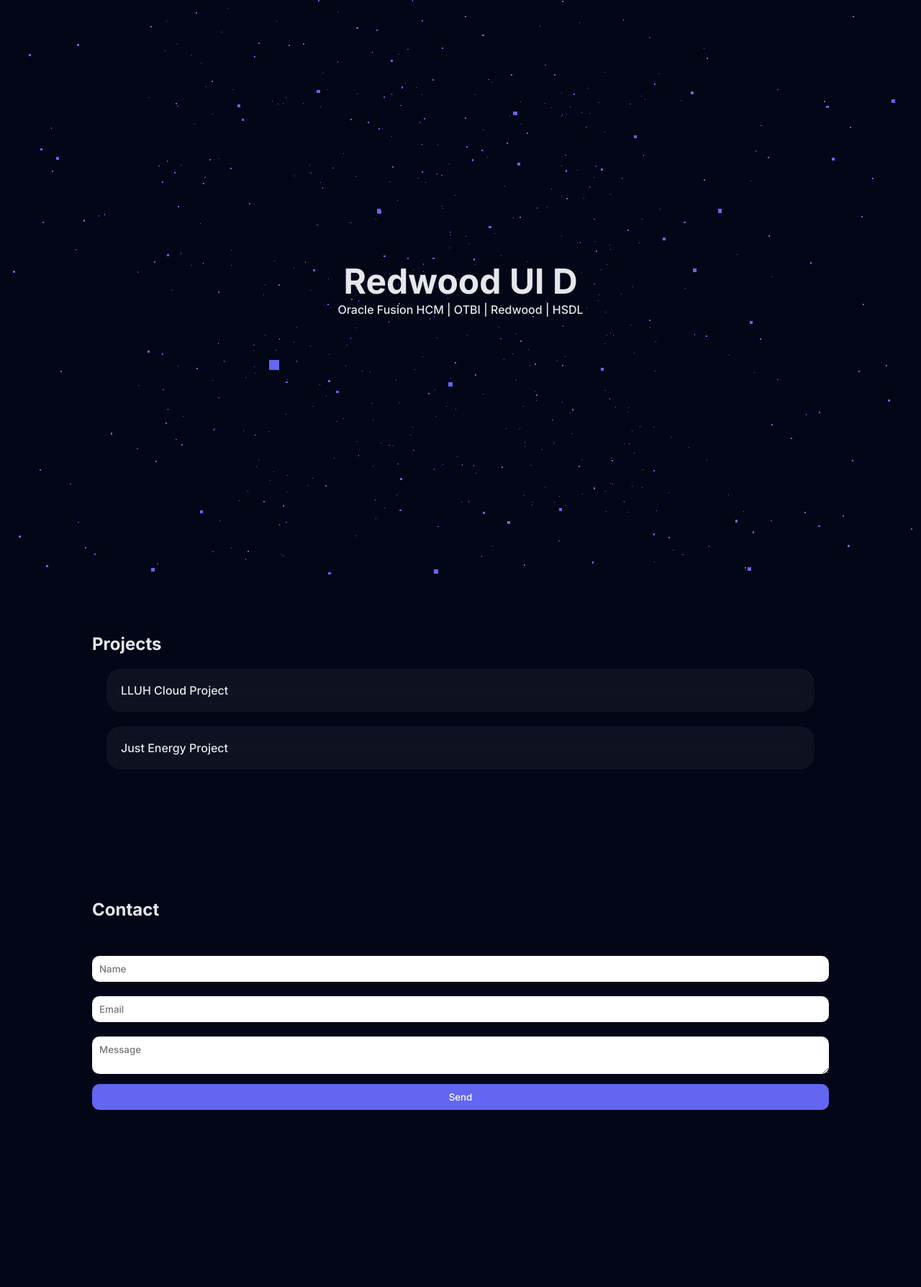
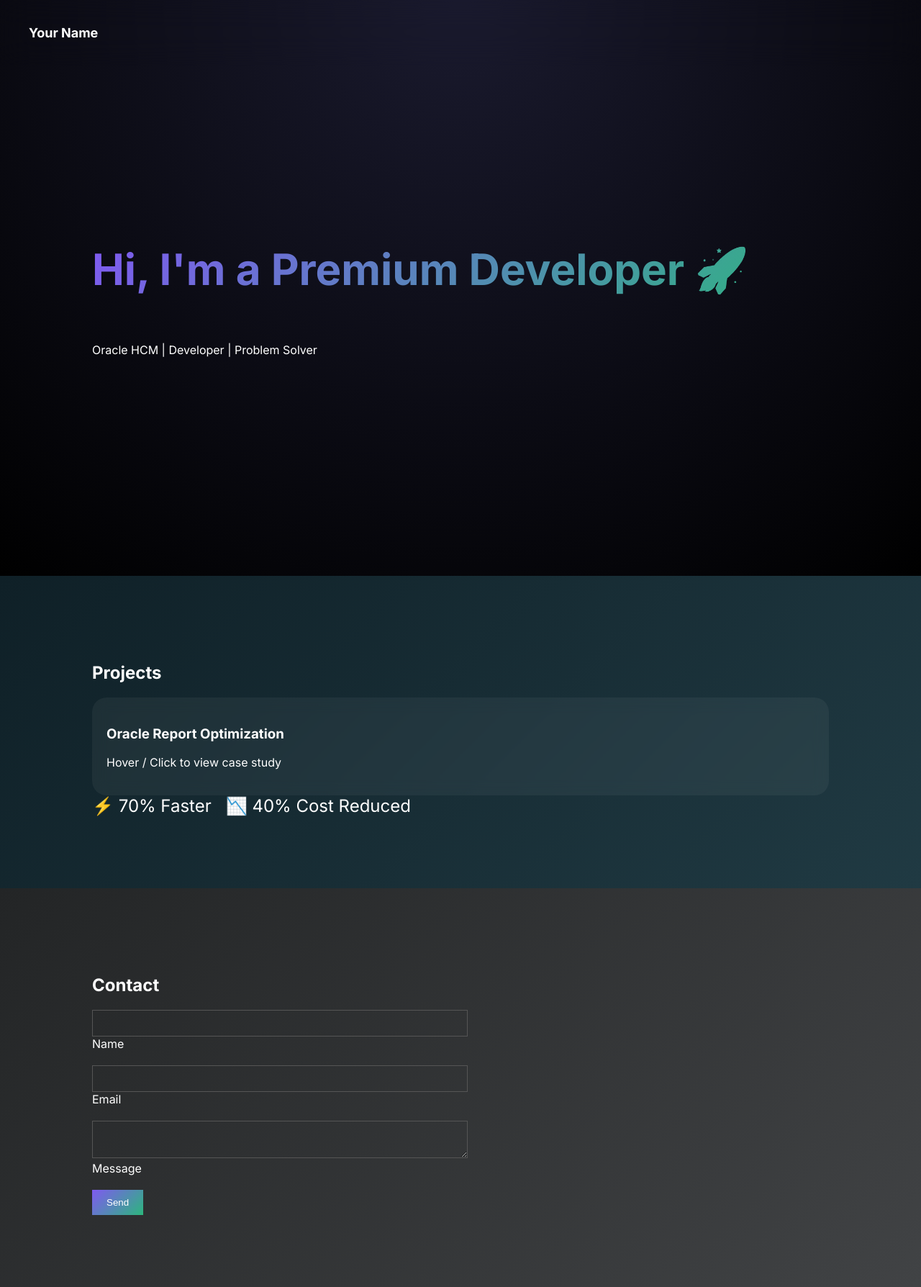
Before and after one commit to bhavinkumar4/bhavin.github.io, a plain HTML site: page index.html in a window 1280 px wide. Shown: the whole page at 72% size. Before the commit the page ends 1622 px from the top, so only its background shows below. Drawn offline with nearby package versions, Linux system fonts and the light colour scheme; no server answers.

Commit message:
Update index.html

```diff
--- a/index.html
+++ b/index.html
@@ -3,253 +3,273 @@
 <head>
 <meta charset="UTF-8">
 <meta name="viewport" content="width=device-width, initial-scale=1.0">
-<title>Bhavin Kumar | Elite Portfolio</title>
+<title>Premium Portfolio</title>
 
-<link href="https://fonts.googleapis.com/css2?family=Inter:wght@300;500;700&display=swap" rel="stylesheet">
-
-<script src="https://cdnjs.cloudflare.com/ajax/libs/three.js/r134/three.min.js"></script>
+<link href="https://fonts.googleapis.com/css2?family=Inter:wght@300;400;600;700&display=swap" rel="stylesheet">
 
 <style>
-:root{
-  --bg:#020617;
-  --text:#e5e7eb;
-  --accent:#6366f1;
+:root {
+  --bg: #0a0a0a;
+  --text: #ffffff;
+  --accent: linear-gradient(135deg, #7f5af0, #2cb67d);
 }
 
-*{
-  margin:0;
-  padding:0;
-  box-sizing:border-box;
-  font-family:Inter;
+body.light {
+  --bg: #f5f5f5;
+  --text: #111;
 }
 
-body{
-  background:var(--bg);
-  color:var(--text);
-  overflow-x:hidden;
+body {
+  margin: 0;
+  font-family: 'Inter', sans-serif;
+  background: var(--bg);
+  color: var(--text);
+  transition: 0.4s;
+  overflow-x: hidden;
 }
 
-/* CANVAS BACKGROUND */
-#bgCanvas{
-  position:fixed;
-  top:0;
-  left:0;
-  z-index:-1;
+/* NAV */
+nav {
+  position: fixed;
+  width: 100%;
+  display: flex;
+  justify-content: space-between;
+  padding: 20px 40px;
+  backdrop-filter: blur(20px);
+  z-index: 1000;
+}
+
+nav h1 {
+  font-size: 18px;
+}
+
+.toggle {
+  cursor: pointer;
 }
 
 /* HERO */
-.hero{
-  height:100vh;
-  display:flex;
-  flex-direction:column;
-  justify-content:center;
-  align-items:center;
-  text-align:center;
+.hero {
+  height: 100vh;
+  display: flex;
+  flex-direction: column;
+  justify-content: center;
+  padding: 0 10%;
+  background: radial-gradient(circle at top, #1a1a2e, #000);
 }
 
-.typing{
-  font-size:3rem;
+.hero h2 {
+  font-size: 60px;
+  background: var(--accent);
+  -webkit-background-clip: text;
+  color: transparent;
 }
 
-/* PROJECT CARD */
-.card{
-  background:rgba(255,255,255,0.05);
-  backdrop-filter:blur(15px);
-  padding:20px;
-  border-radius:20px;
-  margin:20px;
-  cursor:pointer;
-  transition:.3s;
+/* PARTICLES */
+canvas {
+  position: fixed;
+  top: 0;
+  left: 0;
+  z-index: -1;
 }
 
-.card:hover{
-  transform:scale(1.05);
+/* SECTIONS */
+.section {
+  padding: 100px 10%;
 }
 
-/* MODAL */
-.modal{
-  position:fixed;
-  top:0;
-  left:0;
-  width:100%;
-  height:100%;
-  background:rgba(0,0,0,0.9);
-  display:flex;
-  justify-content:center;
-  align-items:center;
-  opacity:0;
-  pointer-events:none;
-  transition:.4s;
+.projects {
+  background: linear-gradient(135deg, #0f2027, #203a43);
 }
 
-.modal.active{
-  opacity:1;
-  pointer-events:auto;
+.contact {
+  background: linear-gradient(135deg, #232526, #414345);
 }
 
-.modal-content{
-  background:#111;
-  padding:30px;
-  border-radius:20px;
-  max-width:500px;
+/* CARDS */
+.card {
+  background: rgba(255,255,255,0.05);
+  padding: 20px;
+  border-radius: 20px;
+  backdrop-filter: blur(10px);
+  transition: 0.3s;
 }
 
-/* CONTACT */
-form{
-  margin-top:40px;
+.card:hover {
+  transform: scale(1.05);
 }
 
-input,textarea{
-  width:100%;
-  padding:10px;
-  margin:10px 0;
-  border-radius:10px;
-  border:none;
+/* METRICS */
+.metrics {
+  display: flex;
+  gap: 20px;
 }
 
-button{
-  padding:10px;
-  width:100%;
-  border:none;
-  border-radius:10px;
-  background:var(--accent);
-  color:white;
+.metric {
+  font-size: 24px;
 }
 
-/* SECTION */
-section{
-  padding:80px 10%;
+/* FORM */
+.contact-form {
+  max-width: 500px;
+}
+
+.input-group {
+  position: relative;
+  margin: 20px 0;
+}
+
+input, textarea {
+  width: 100%;
+  padding: 10px;
+  background: transparent;
+  border: 1px solid #555;
+  color: white;
+}
+
+button {
+  padding: 10px 20px;
+  background: var(--accent);
+  border: none;
+  color: white;
+  cursor: pointer;
+}
+
+/* POPUP */
+.popup {
+  position: fixed;
+  top: 50%;
+  left: 50%;
+  transform: translate(-50%, -50%) scale(0);
+  background: #111;
+  padding: 30px;
+  border-radius: 20px;
+  transition: 0.4s;
+}
+
+.popup.active {
+  transform: translate(-50%, -50%) scale(1);
 }
 </style>
 </head>
 
 <body>
 
-<canvas id="bgCanvas"></canvas>
+<canvas id="particles"></canvas>
+
+<nav>
+  <h1>Your Name</h1>
+  <div class="toggle" onclick="toggleMode()">🌗</div>
+</nav>
 
 <section class="hero">
-  <h1 class="typing" id="typing"></h1>
-  <p>Oracle Fusion HCM | OTBI | Redwood | HSDL</p>
+  <h2 id="typing"></h2>
+  <p>Oracle HCM | Developer | Problem Solver</p>
 </section>
 
-<section>
+<section class="section projects">
   <h2>Projects</h2>
 
-  <div class="card" onclick="openModal('LLUH Project','Improved reporting efficiency by delivering OTBI & BIP reports. Reduced manual work.')">
-    LLUH Cloud Project
+  <div class="card" onclick="openPopup()">
+    <h3>Oracle Report Optimization</h3>
+    <p>Hover / Click to view case study</p>
   </div>
 
-  <div class="card" onclick="openModal('Just Energy','Implemented Redwood UI. Improved UX and reduced navigation complexity.')">
-    Just Energy Project
+  <div class="metrics">
+    <div class="metric">⚡ 70% Faster</div>
+    <div class="metric">📉 40% Cost Reduced</div>
   </div>
 </section>
 
-<!-- MODAL -->
-<div class="modal" id="modal">
-  <div class="modal-content">
-    <h3 id="modalTitle"></h3>
-    <p id="modalText"></p>
-    <button onclick="closeModal()">Close</button>
-  </div>
-</div>
-
-<section>
+<section class="section contact">
   <h2>Contact</h2>
 
-  <form action="https://formspree.io/f/mwvnddkd" method="POST">
-    <input type="text" name="name" placeholder="Name" required>
-    <input type="email" name="email" placeholder="Email" required>
-    <textarea name="message" placeholder="Message"></textarea>
+  <form action="https://formspree.io/f/mwvnddkd" method="POST" class="contact-form">
+    <div class="input-group">
+      <input type="text" name="name" required>
+      <label>Name</label>
+    </div>
+
+    <div class="input-group">
+      <input type="email" name="email" required>
+      <label>Email</label>
+    </div>
+
+    <div class="input-group">
+      <textarea name="message" required></textarea>
+      <label>Message</label>
+    </div>
+
+    <input type="hidden" name="_subject" value="Portfolio Message 🚀">
+
     <button type="submit">Send</button>
   </form>
 </section>
 
+<div class="popup" id="popup">
+  <h2>Case Study</h2>
+  <p><b>Before:</b> Slow report (15s)</p>
+  <p><b>After:</b> Optimized (4s)</p>
+  <button onclick="closePopup()">Close</button>
+</div>
+
 <script>
-/* TYPING */
-const roles=[
-"Oracle Fusion HCM Analyst",
-"Redwood UI Developer",
-"OTBI & BIP Specialist"
-];
+// DARK MODE
+function toggleMode() {
+  document.body.classList.toggle("light");
+  localStorage.setItem("theme", document.body.classList.contains("light") ? "light" : "dark");
+}
 
-let i=0,j=0,current="",del=false;
+if(localStorage.getItem("theme") === "light"){
+  document.body.classList.add("light");
+}
 
-function type(){
-  let el=document.getElementById("typing");
-
-  if(i<roles.length){
-    if(!del && j<=roles[i].length){
-      current=roles[i].substring(0,j++);
-    }else if(del && j>=0){
-      current=roles[i].substring(0,j--);
-    }
-
-    el.textContent=current;
-
-    if(j===roles[i].length) del=true;
-    if(j===0 && del){ del=false; i++; }
-  } else i=0;
-
-  setTimeout(type,80);
+// TYPING EFFECT
+const text = "Hi, I'm a Premium Developer 🚀";
+let i = 0;
+function type() {
+  if(i < text.length){
+    document.getElementById("typing").innerHTML += text.charAt(i);
+    i++;
+    setTimeout(type, 50);
+  }
 }
 type();
 
-/* MODAL */
-function openModal(title,text){
-  document.getElementById("modal").classList.add("active");
-  document.getElementById("modalTitle").innerText=title;
-  document.getElementById("modalText").innerText=text;
+// POPUP
+function openPopup(){
+  document.getElementById("popup").classList.add("active");
+}
+function closePopup(){
+  document.getElementById("popup").classList.remove("active");
 }
 
-function closeModal(){
-  document.getElementById("modal").classList.remove("active");
+// PARTICLES
+const canvas = document.getElementById("particles");
+const ctx = canvas.getContext("2d");
+
+canvas.width = window.innerWidth;
+canvas.height = window.innerHeight;
+
+let particles = [];
+
+for(let i=0;i<100;i++){
+  particles.push({
+    x: Math.random()*canvas.width,
+    y: Math.random()*canvas.height,
+    r: Math.random()*2
+  });
 }
 
-/* ANALYTICS (basic) */
-fetch("https://api.countapi.xyz/hit/bhavin-portfolio/visits");
-
-/* THREE JS PARTICLES */
-const scene=new THREE.Scene();
-const camera=new THREE.PerspectiveCamera(75,window.innerWidth/window.innerHeight,0.1,1000);
-
-const renderer=new THREE.WebGLRenderer({canvas:document.getElementById('bgCanvas'),alpha:true});
-renderer.setSize(window.innerWidth,window.innerHeight);
-
-const particlesGeometry=new THREE.BufferGeometry();
-const count=1000;
-
-const positions=new Float32Array(count*3);
-
-for(let i=0;i<count*3;i++){
-  positions[i]=(Math.random()-0.5)*5;
+function animate(){
+  ctx.clearRect(0,0,canvas.width,canvas.height);
+  particles.forEach(p=>{
+    ctx.beginPath();
+    ctx.arc(p.x,p.y,p.r,0,Math.PI*2);
+    ctx.fill();
+  });
+  requestAnimationFrame(animate);
 }
-
-particlesGeometry.setAttribute('position',new THREE.BufferAttribute(positions,3));
-
-const particlesMaterial=new THREE.PointsMaterial({
-  size:0.01,
-  color:0x6366f1
-});
-
-const particles=new THREE.Points(particlesGeometry,particlesMaterial);
-scene.add(particles);
-
-camera.position.z=2;
-
-function animate(){
-  requestAnimationFrame(animate);
-  particles.rotation.y+=0.0005;
-  renderer.render(scene,camera);
-}
-
 animate();
-
-/* RESIZE */
-window.addEventListener('resize',()=>{
-  camera.aspect=window.innerWidth/window.innerHeight;
-  camera.updateProjectionMatrix();
-  renderer.setSize(window.innerWidth,window.innerHeight);
-});
 </script>
 
 </body>
```
